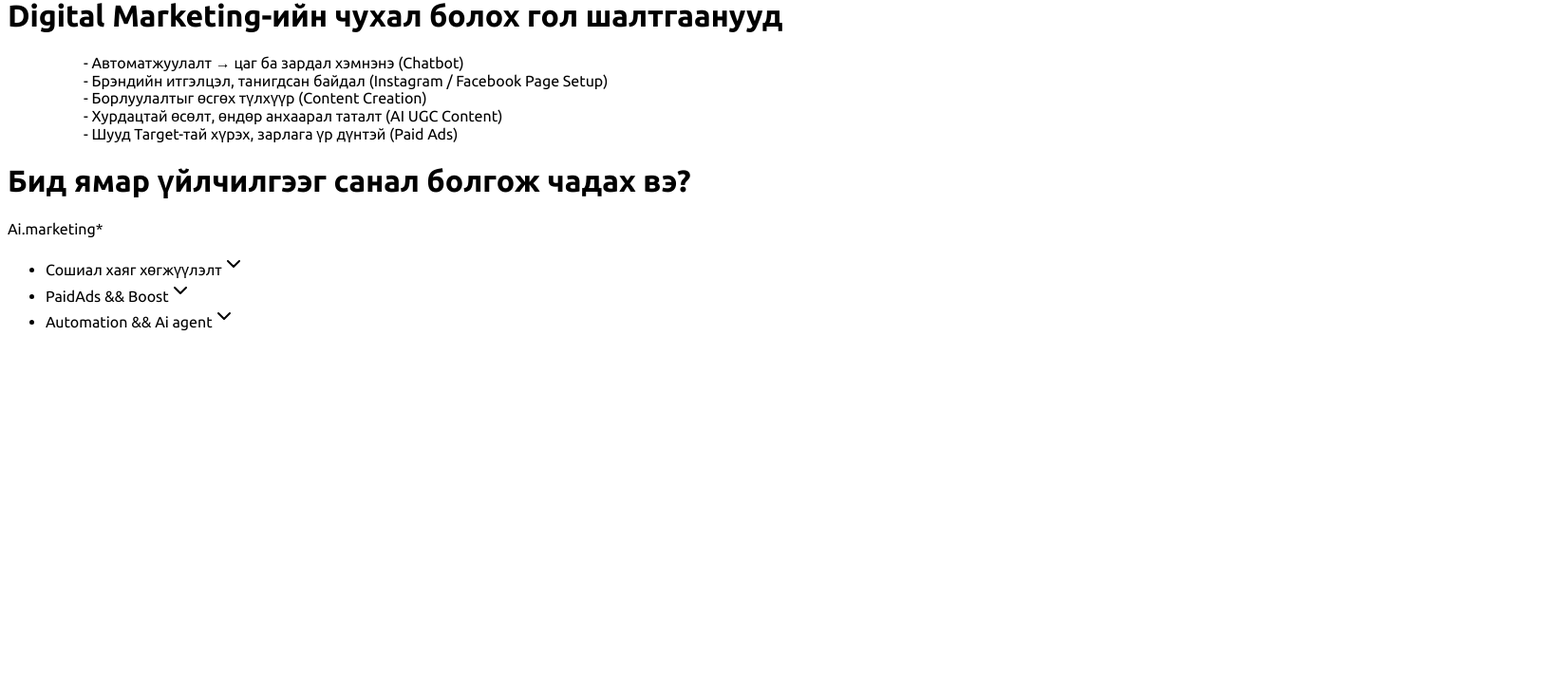
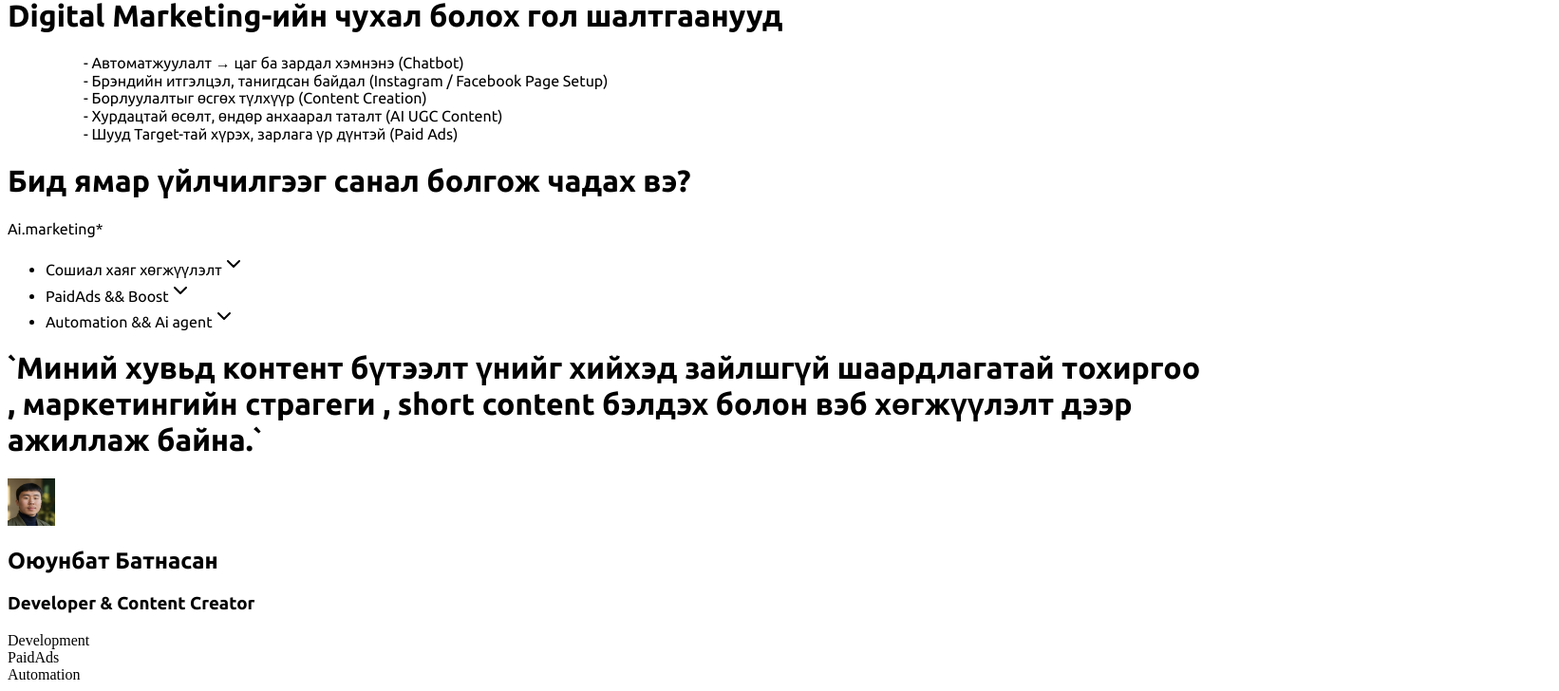
Before and after one commit to Oyunbat1/Marketing-introduction, a Next.js app: page / in a window 1280 px wide. Shown: the part 1753-2481 px from the top of the page at 95% size, 1642 px wide, since content can reach past the window. Before the commit the page ends 2117 px from the top, so only its background shows below. Built offline with nearby package versions, Linux system fonts and the light colour scheme.

Commit message:
testimonials

```diff
--- a/app/components/AboutUs.tsx
+++ b/app/components/AboutUs.tsx
@@ -21,9 +21,9 @@ export default function AboutSection() {
         handleResize();
     }, []);
     return (
-        <div className="w-screen  flex flex-col items-center justify-center  ">
-            <div className="flex flex-col justify-center items-center gap-6 h-100 md:h-50">
-                <h1 className={`${ubuntu.className}  text-4xl `}>Бидний тухай</h1>
+        <div className="w-screen  flex flex-col lg:gap-10 items-center justify-center  ">
+            <div className="flex flex-col justify-center items-center gap-6 lg:gap-10 h-100 md:h-50">
+                <h1 className={`${ubuntu.className}  text-4xl lg:text-6xl `}>Бидний тухай</h1>
                 <p className={`${ubuntu.className} font-light text-xl w-[300px] md:w-[500px] lg:w-[900px]  text-center`}>
                     Сүүлийн үеийн техник технологи ,хиймэл оюун ухаан , маркетингийн зөв стратегийн тусламжтай манай баг  таны бизнесийг бүрэн автоматжуулахад бэлэн байна. Бид өөрсдийн чаддаг зүйлүүдээ бодит болгон таны асуудлыг шийдхээр нэгдсэн билээ.</p>
             </div>
--- a/app/components/Service.tsx
+++ b/app/components/Service.tsx
@@ -43,12 +43,12 @@ export default function Service() {
 
     return (
         <div className="h-screen w-screen flex flex-col gap-10">
-            <div className="flex flex-col items-start gap-4 px-4 mt-12 md:flex-row md:justify-around md:items-center  border-b border-black pb-8   ">
+            <div className="flex flex-col items-start gap-4 px-12 mt-12 md:flex-row md:justify-around md:items-center  border-b border-black pb-8   ">
                 <h1 className={`${ubuntu.className} text-5xl md:text-7xl md:w-[860px] font-bold`}>Бид ямар үйлчилгээг санал болгож чадах вэ?</h1>
                 <p className={`${ubuntu.className} font-medium ml-2`}>Ai.marketing*</p>
             </div>
 
-            <div className="px-6 mt-4">
+            <div className="px-12 lg:px-38 mt-4">
                 <ul className="flex flex-col p-2 gap-4">
                     {items.map((item, index) => (
                         <div key={index} className="py-8 border-b border-black">
--- /dev/null
+++ b/app/components/Testimonials.tsx
@@ -0,0 +1,77 @@
+"use client";
+import { useEffect, useState } from "react";
+import Image from "next/image";
+import { ubuntu } from "./Header";
+
+export default function Testimonials() {
+    const [isActive, setIsActive] = useState(0);
+    const skills = ["Development", "PaidAds", "Automation"]
+    const testimonialData = [
+        {
+            name: "Оюунбат Батнасан",
+            position: "Developer & Content Creator",
+            image: "/oyunbat1.png",
+            testimonial:
+                "`Миний хувьд  контент бүтээлт үнийг хийхэд зайлшгүй шаардлагатай тохиргоо , маркетингийн страгеги , short content бэлдэх болон вэб хөгжүүлэлт дээр ажиллаж байна.`",
+        },
+        {
+            name: "Ариунбат Долгор",
+            position: "Ads manager & Ai creator",
+            image: "/ariunbat1.png",
+            testimonial:
+                "`Миний хувьд бизнес эрхэлдэг хүн болгон зайлшгүй хийх ёстой paid ads буюу төлбөртэй зар сурталчилгаа болон ai тусламжтай контент бүтээх тал дээр ажиллаж байна.`",
+        },
+        {
+            name: "Жанбота Төреке",
+            position: "Automation & Ai agent",
+            image: "/bota1.png",
+            testimonial:
+                "`Миний хувьд бизнесээ дараагийн түвшинд гаргахыг хүссэн хүн бүрийн зайлшгүй хийх ёстой автоматжуулалт болон ai тусламжтай контент бүтээх тал дээр ажиллаж байна.`",
+        },
+
+    ];
+
+    const activeItem = testimonialData[isActive];
+
+    return (
+        <div className="h-screen w-screen px-14">
+            <div className="mx-2 h-[500px] mt-10 flex flex-col items-center justify-around gap-10">
+                <div className="w-full flex flex-col justify-around gap-4 h-full items-center ">
+                    <div className="flex w-full gap-10 ">
+
+                        <div className="flex flex-col gap-10 md:ml-10 lg:ml-80 xl:ml-96">
+                            <h1 className={`${ubuntu.className} text-2xl font-medium md:text-3xl lg:text-4xl xl:text-6xl`}>{activeItem.testimonial}</h1>
+
+                            <div className="flex gap-6 items-center">
+                                <Image
+                                    src={activeItem.image}
+                                    alt={activeItem.name}
+                                    width={50}
+                                    height={50}
+                                    className="rounded-full"
+                                />
+
+                                <div className="flex flex-col">
+                                    <h2 className={`${ubuntu.className} font-bold`}>{activeItem.name}</h2>
+                                    <h3 className={`${ubuntu.className} text-gray-600`}>{activeItem.position}</h3>
+                                </div>
+                            </div>
+                        </div>
+
+                    </div>
+                </div>
+                <div className="flex justify-around p-4">
+                    {skills.map((item, index) => (
+                        <div
+                            key={index}
+                            onClick={() => setIsActive(index)}
+                            className={`p-2 border flex items-center justify-center w-[120px] lg:w-[220px] py-4 lg:py-6 border-gray-400 ${isActive === index ? "bg-[#ccff34] border-t-3 border-t-black" : ""}`}
+                        >
+                            {item}
+                        </div>
+                    ))}
+                </div>
+            </div>
+        </div>
+    );
+}
--- a/app/page.tsx
+++ b/app/page.tsx
@@ -6,6 +6,7 @@ import Lenis from 'lenis'
 import AboutSection from "./components/AboutUs";
 import FAQ from "./components/FAQ";
 import Service from "./components/Service";
+import Testimonials from "./components/Testimonials";
 export default function Home() {
   useEffect(() => {
     const lenis = new Lenis();
@@ -23,6 +24,7 @@ export default function Home() {
       <AboutSection />
       <FAQ />
       <Service />
+      <Testimonials />
     </div>
   );
 }
```
